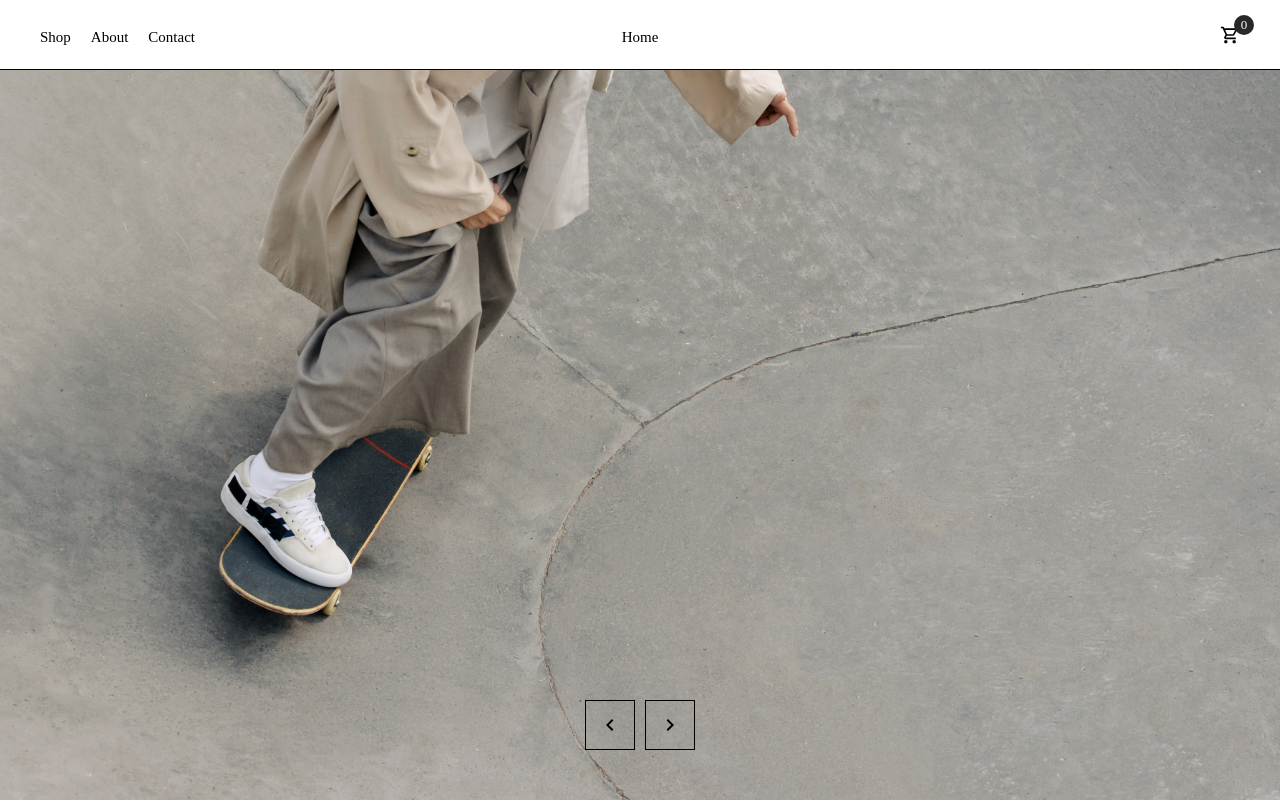
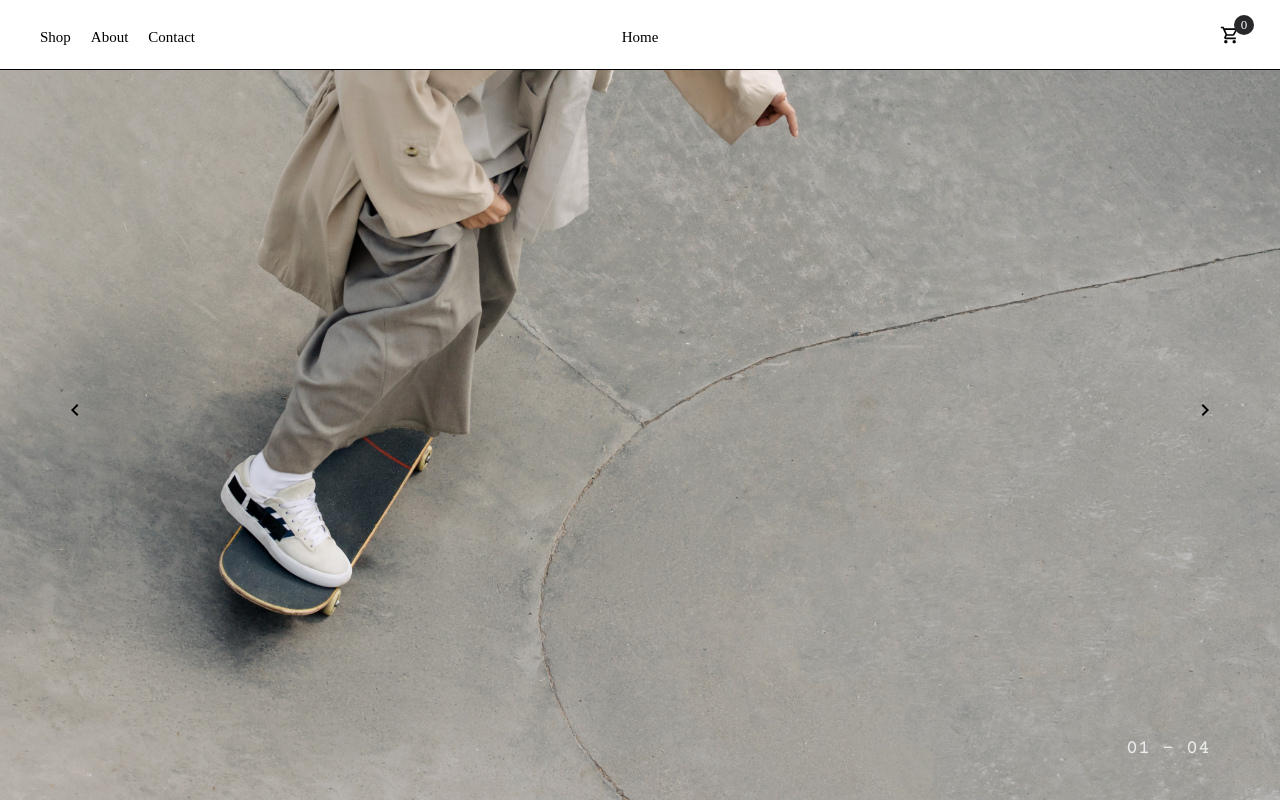
Before and after one commit to annazhutava/Webshop, a React (Vite) app in the folder client/: page / in a window 1280 px wide. Shown: the top 802 px of the page. Built offline with nearby package versions, Linux system fonts and the light colour scheme; grey boxes are pictures that could not be loaded.

Commit message:
added numerical indicators to slider

```diff
--- a/client/src/components/IntroSection/IntroSection.scss
+++ b/client/src/components/IntroSection/IntroSection.scss
@@ -22,9 +22,6 @@
         font-size: 20px;
         justify-content: center;
         align-items: center;
-
-
-
     }
 
 }
--- a/client/src/components/Slider/Slider.jsx
+++ b/client/src/components/Slider/Slider.jsx
@@ -53,6 +53,9 @@ const Slider = () => {
           <KeyboardArrowRightIcon />
         </div>
       </div>
+      <div className="slider-number">
+        <p>{`0${0 + currentSlide + 1} - 0${data.length}`}</p>
+      </div>
     </div>
   );
 };
--- a/client/src/components/Slider/Slider.scss
+++ b/client/src/components/Slider/Slider.scss
@@ -17,24 +17,37 @@
         }
     }
 
-    .icons{
+    .icons {
+        position: absolute;
+        display: flex;
+        bottom: 50%;
+        width: 100%;
+        justify-content: space-between;
+        align-items: center;
+
+        .icon {
+          width: 150px;
+          height: 50px;
+          display: flex;
+          align-items: center;
+          justify-content: center;
+          cursor: pointer;
+        }
+      }
+
+
+    .slider-number{
         position:absolute;
-        display: flex;
-        left: 0;
-        right: 0;
-        margin: auto;
-        bottom: 50px;
-        width: fit-content;
-        gap: 10px;
+        right: 70px;
+        bottom: 20px;
 
-        .icon{
-            width: 50px;
-            height: 50px;
-            border: 1px solid #000;
+        p{
             display: flex;
             align-items: center;
-            justify-content: center;
-            cursor: pointer;
+            justify-content: flex-end;
+            font-size: 20px;
+            font-family: "Courier Prime", monospace;
+            color: #ececec;
         }
     }
 }
```
